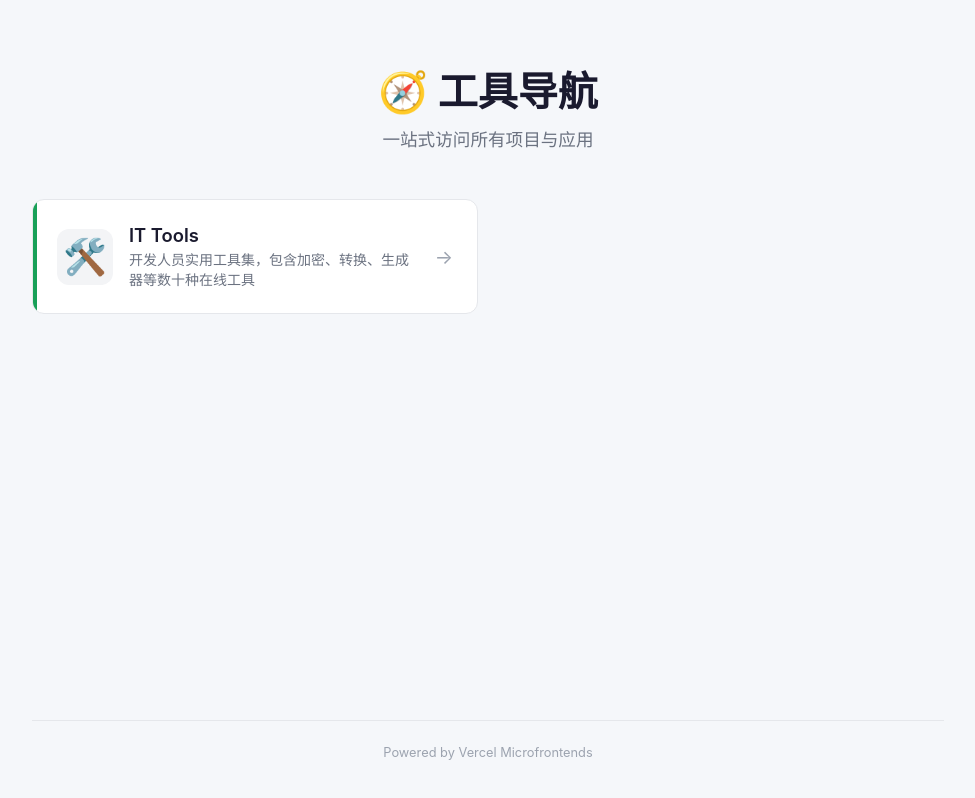
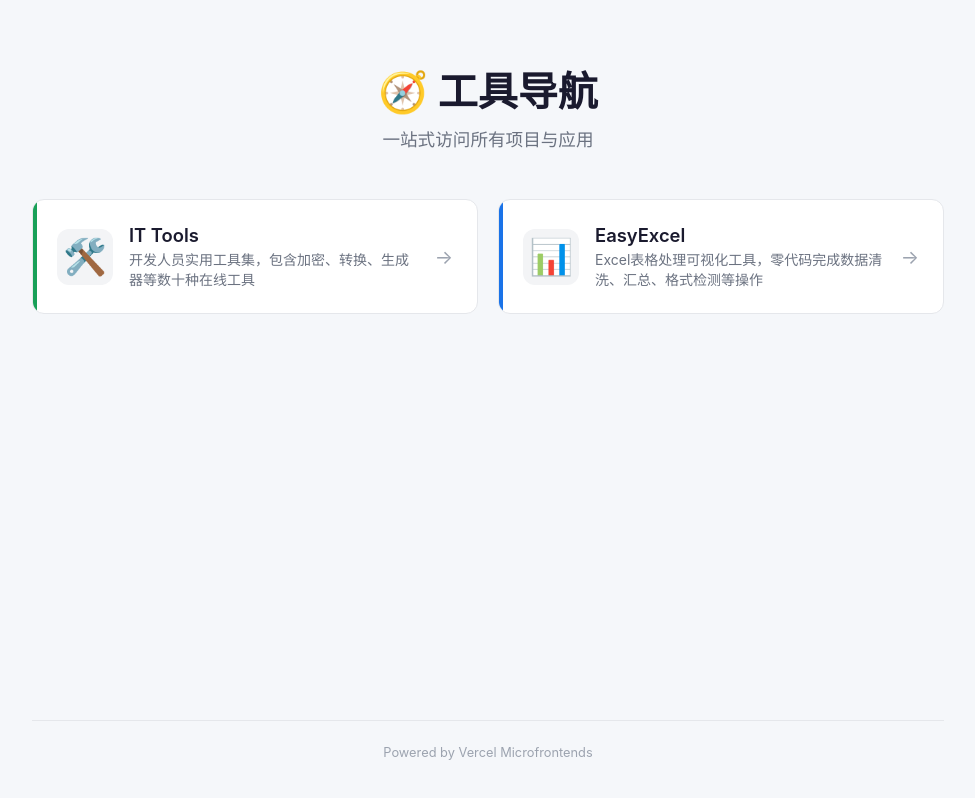
Before and after one commit to luwayen-code/main-portal, a Vue app: page / in a window 1280 px wide. Shown: the whole page, without its empty margins (152-1127 px from the left). Built offline with nearby package versions, Linux system fonts and the light colour scheme.

Commit message:
add sub app excel-tools

```diff
--- a/microfrontends.json
+++ b/microfrontends.json
@@ -6,6 +6,11 @@
       "routing": [
         { "paths": ["/it-tools", "/it-tools/:path*"] }
       ]
+    },
+    "excel_tool": {
+      "routing": [
+        { "paths": ["/excel-tools", "/excel-tools/:path*"] }
+      ]
     }
   }
 }
--- a/src/App.vue
+++ b/src/App.vue
@@ -15,14 +15,13 @@
     icon: '🛠️',
     color: '#18a058',
   },
-  // 后续可在此处添加更多子项目
-  // {
-  //   name: '项目 B',
-  //   description: '项目 B 的描述',
-  //   path: '/project-b',
-  //   icon: '📦',
-  //   color: '#2080f0',
-  // },
+  {
+    name: 'EasyExcel',
+    description: 'Excel表格处理可视化工具，零代码完成数据清洗、汇总、格式检测等操作',
+    path: '/excel-tools',
+    icon: '📊',
+    color: '#1a73e8',
+  },
 ];
 </script>
 
```
